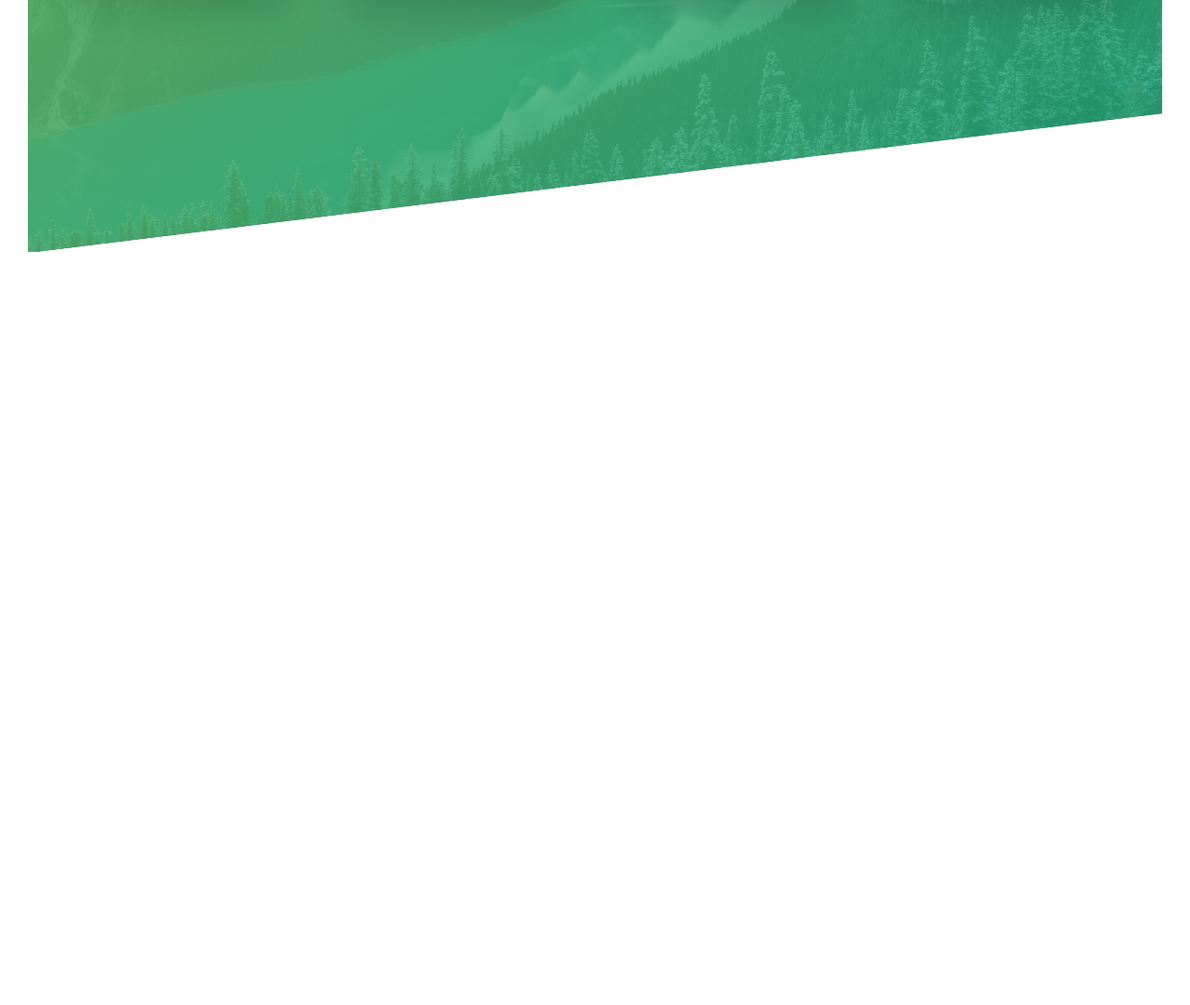
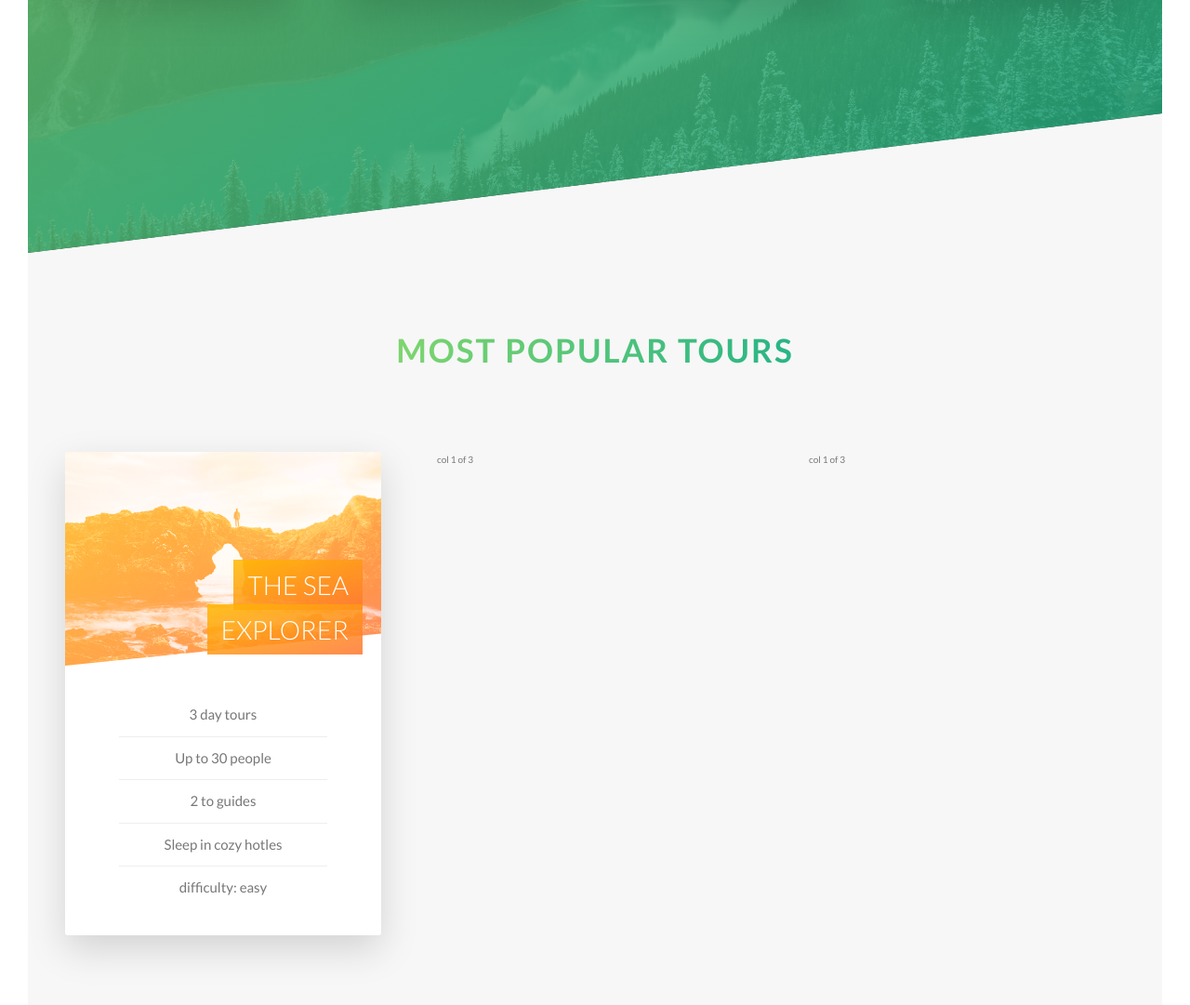
Before and after one commit to felipeSilv4Dev/natrous, a website: page index.html in a window 1280 px wide. Shown: the part 1936-3017 px from the top of the page at 93% size. Before the commit the page ends 2207 px from the top, so only its background shows below. Drawn offline with Linux system fonts and the light colour scheme.

Commit message:
adicionando a section card

```diff
--- a/index.html
+++ b/index.html
@@ -134,6 +134,42 @@
           </div>
         </div>
       </section>
+
+      <section class="section-tours">
+        <div class="u-center-text u-margin-bottom-big">
+          <h2 class="heading-secondary">Most popular tours</h2>
+        </div>
+
+        <div class="row">
+          <div class="col-1-of-3">
+            <div class="card">
+              <div class="card__side card__side--front">
+                <div class="card__picture card__picture--1">&nbsp;</div>
+                <h4 class="card__heading">
+                  <span class="card__heading-span card__heading-span--1"
+                    >The sea Explorer</span
+                  >
+                </h4>
+                <div class="card__details">
+                  <ul>
+                    <li>3 day tours</li>
+                    <li>Up to 30 people</li>
+                    <li>2 to guides</li>
+                    <li>Sleep in cozy hotles</li>
+                    <li>difficulty: easy</li>
+                  </ul>
+                </div>
+              </div>
+
+              <div class="card__side card__side--back card__side--back-1">
+                BACK
+              </div>
+            </div>
+          </div>
+          <div class="col-1-of-3">col 1 of 3</div>
+          <div class="col-1-of-3">col 1 of 3</div>
+        </div>
+      </section>
     </main>
     <!-- <section class="grid-test">
       <div class="row">
--- a/sass/abstracts/_variables.scss
+++ b/sass/abstracts/_variables.scss
@@ -3,7 +3,14 @@ $color-primary: #55c57a;
 $color-primary-light: #7ed56f;
 $color-primary-dark: #28b485;
 
+$color-secondary-light: #ffb900;
+$color-secondary-dark: #ff7730;
+
+$color-tertiary-light: #2998ff;
+$color-tertiary-dark: #5643fa;
+
 $color-grey-light-1: #f7f7f7;
+$color-grey-light-2: #eee;
 
 $color-grey-dark: #777;
 $color-white: #fff;
--- /dev/null
+++ b/sass/components/_card.scss
@@ -0,0 +1,106 @@
+.card {
+  // FUCNTIONALITY
+  perspective: 150rem;
+  -moz-perspective: 150rem;
+  position: relative;
+  height: 52rem;
+
+  &__side {
+    height: 52rem;
+    transition: all 0.8s ease;
+    position: absolute;
+    top: 0;
+    left: 0;
+    width: 100%;
+    backface-visibility: hidden;
+    border-radius: 3px;
+    overflow: hidden;
+    box-shadow: 0 1.5rem 4rem rgba($color-black, 0.15);
+
+    &--front {
+      background-color: $color-white;
+    }
+    &--back {
+      transform: rotateY(180deg);
+      &-1 {
+        background-image: linear-gradient(
+          to right bottom,
+          $color-secondary-light,
+          $color-secondary-dark
+        );
+      }
+    }
+  }
+  &:hover &__side--front {
+    transform: rotateY(-180deg);
+  }
+  &:hover &__side--back {
+    transform: rotateY(0);
+  }
+  // FRONT SIDE STYLING
+  &__picture {
+    background-size: cover;
+    height: 23rem;
+    background-blend-mode: screen;
+    -webkit-clip-path: polygon(0 0, 100% 0, 100% 85%, 0 100%);
+    clip-path: polygon(0 0, 100% 0, 100% 85%, 0 100%);
+
+    &--1 {
+      background-image: linear-gradient(
+          to right bottom,
+          $color-secondary-light,
+          $color-secondary-dark
+        ),
+        url("../img/nat-5.jpg");
+    }
+
+    &--2 {
+      background-image: url("../img/nat-5.jpg");
+    }
+    &--3 {
+      background-image: url("../img/nat-5.jpg");
+    }
+  }
+  &__heading {
+    font-size: 2.8rem;
+    font-weight: 300;
+    text-transform: uppercase;
+    text-align: right;
+    color: $color-white;
+    position: absolute;
+    top: 12rem;
+    right: 2rem;
+    width: 75%;
+  }
+
+  &__heading-span {
+    padding: 1rem 1.5rem;
+    -webkit-box-decoration-break: clone;
+    box-decoration-break: clone;
+    &--1 {
+      background-image: linear-gradient(
+        to right bottom,
+        rgba($color-secondary-light, 0.85),
+        rgba($color-secondary-dark, 0.85)
+      );
+    }
+  }
+
+  &__details {
+    padding: 3rem;
+    ul {
+      list-style: none;
+      width: 80%;
+      margin: 0 auto;
+    }
+    li {
+      text-align: center;
+      font-size: 1.5rem;
+      padding: 1rem;
+
+      &:not(:last-child) {
+        border-bottom: 1px solid $color-grey-light-2;
+      }
+    }
+  }
+}
--- a/sass/layout/_header.scss
+++ b/sass/layout/_header.scss
@@ -8,6 +8,7 @@
     url("../img/hero.jpg");
   background-size: cover;
   background-position: top;
+  -webkit-clip-path: polygon(0 0, 100% 0, 100% 75vh, 0 100%);
   clip-path: polygon(0 0, 100% 0, 100% 75vh, 0 100%);
   position: relative;
 
--- a/sass/main.scss
+++ b/sass/main.scss
@@ -10,6 +10,7 @@
 @import "components/button";
 @import "components/composition";
 @import "components/feature-box";
+@import "components/card";
 
 @import "layout/header";
 @import "layout/grid";
--- a/sass/pages/_home.scss
+++ b/sass/pages/_home.scss
@@ -19,3 +19,9 @@
     transform: skewY(7deg);
   }
 }
+
+.section-tours {
+  background-color: $color-grey-light-1;
+  padding: 25rem 0 50rem 0;
+  margin-top: -10rem;
+}
```
Also changed, not shown: css/style.css.
